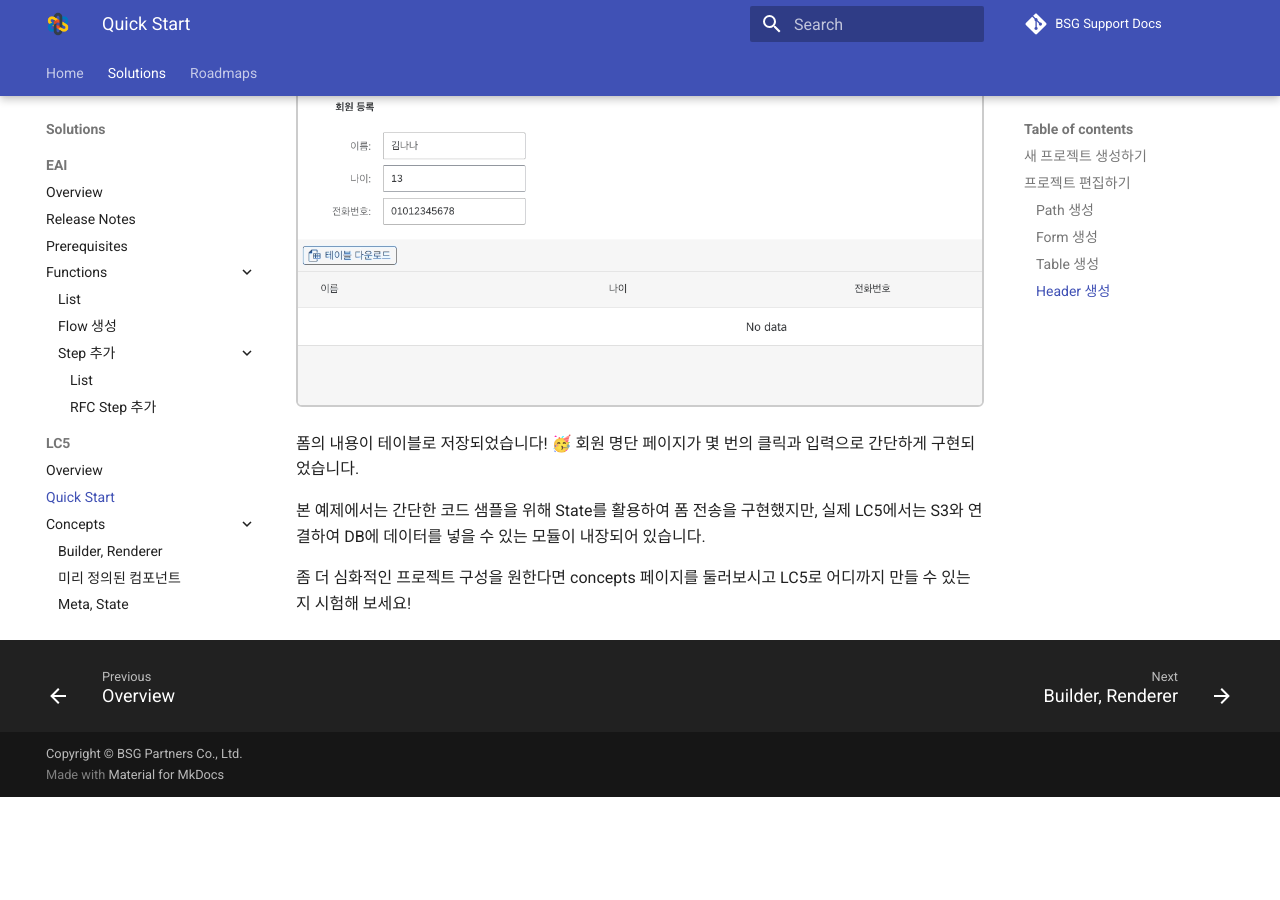
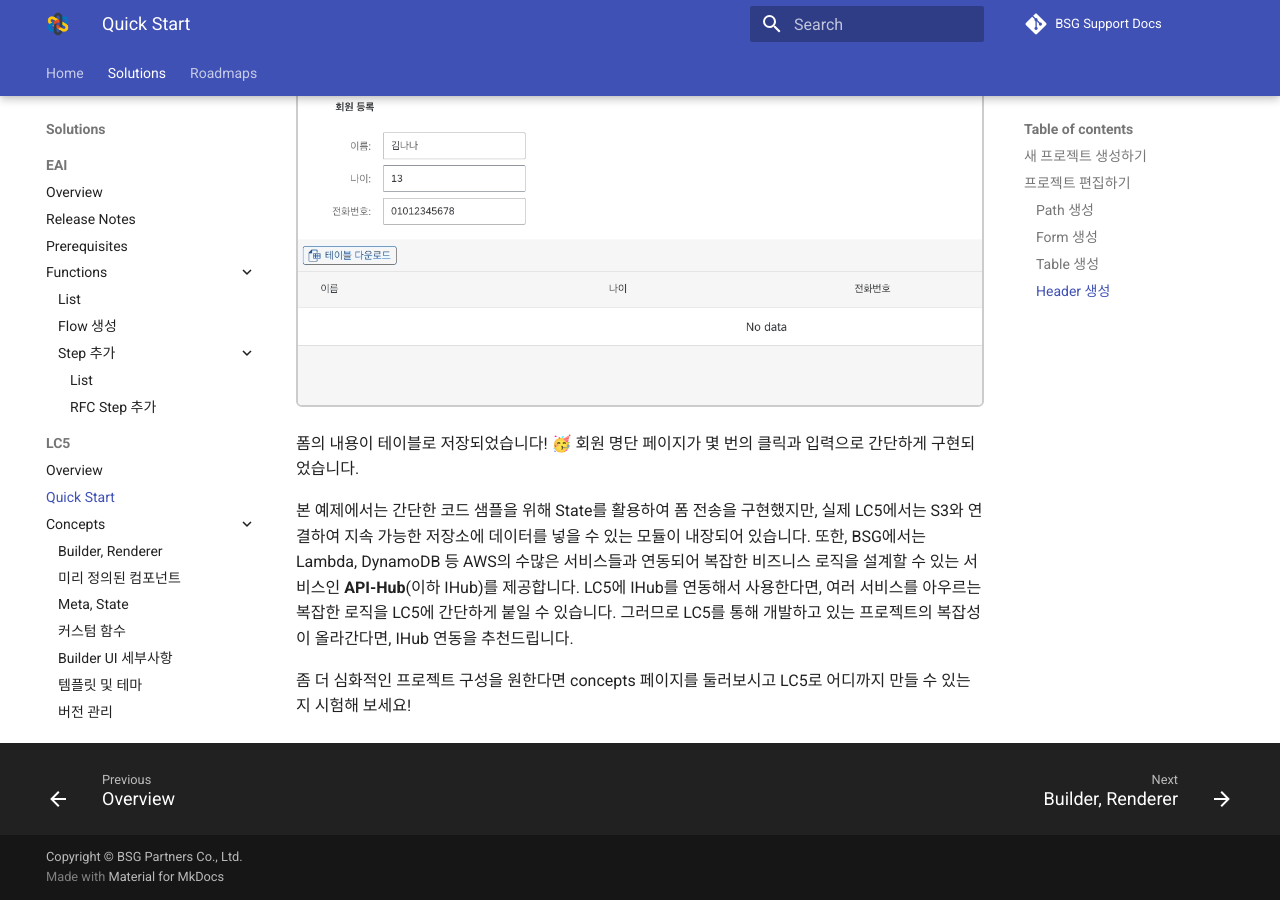
Before and after one commit to bsgp/docs, an MkDocs documentation site: the page built from docs/lc5/quickstart.md, in a window 1280 px wide and 900 px high, scrolled down 12044 px. Built offline with MkDocs 1.6.1 and Material for MkDocs 9.7.7, drawn with Linux system fonts in a browser that asks for light colours; comment, search, counter and statistics services are not loaded; before the commit the page ends 12841 px from its top, so only the background shows below that; some of the changed text lies outside the part shown.

Commit message:
fix(lc5) : 퀵스타트 문서 보완(IHub 관련 내용 추가)

```diff
--- a/docs/lc5/quickstart.md
+++ b/docs/lc5/quickstart.md
@@ -77,7 +77,7 @@ preview 버튼을 누르면, 웹 사이트의 url이 `preview/[지정한 path값
 
 ![Image](assets/quickstart/preview_after_input.png)
 
-드디어 화면에 무언가 나타났습니다. 하지만 여전히 너무 허전합니다. 무엇보다 라벨이 없으니 어떤 Input인지 알 수가 없군요.
+드디어 화면에 무언가 나타났습니다. 하지만 여전히 너무 허전합니다. 무엇보다 라벨이 없으니 어떤 Input인지 알 수가 없습니다.
 
 다시 이전 페이지로 돌아가서 라벨을 추가해 보겠습니다. 이번엔 Field 행에 있는 Edit 버튼을 눌러 보세요.
 
@@ -155,6 +155,6 @@ Function에 대한 자세한 설명은 [커스텀 함수](/lc5/concepts/function
 
 폼의 내용이 테이블로 저장되었습니다! 🥳 회원 명단 페이지가 몇 번의 클릭과 입력으로 간단하게 구현되었습니다.
 
-본 예제에서는 간단한 코드 샘플을 위해 State를 활용하여 폼 전송을 구현했지만, 실제 LC5에서는 S3와 연결하여 DB에 데이터를 넣을 수 있는 모듈이 내장되어 있습니다.
+본 예제에서는 간단한 코드 샘플을 위해 State를 활용하여 폼 전송을 구현했지만, 실제 LC5에서는 S3와 연결하여 지속 가능한 저장소에 데이터를 넣을 수 있는 모듈이 내장되어 있습니다. 또한, BSG에서는 Lambda, DynamoDB 등 AWS의 수많은 서비스들과 연동되어 복잡한 비즈니스 로직을 설계할 수 있는 서비스인 **API-Hub**(이하 IHub)를 제공합니다. LC5에 IHub를 연동해서 사용한다면, 여러 서비스를 아우르는 복잡한 로직을 LC5에 간단하게 붙일 수 있습니다. 그러므로 LC5를 통해 개발하고 있는 프로젝트의 복잡성이 올라간다면, IHub 연동을 추천드립니다.
 
 좀 더 심화적인 프로젝트 구성을 원한다면 concepts 페이지를 둘러보시고 LC5로 어디까지 만들 수 있는지 시험해 보세요!
```
